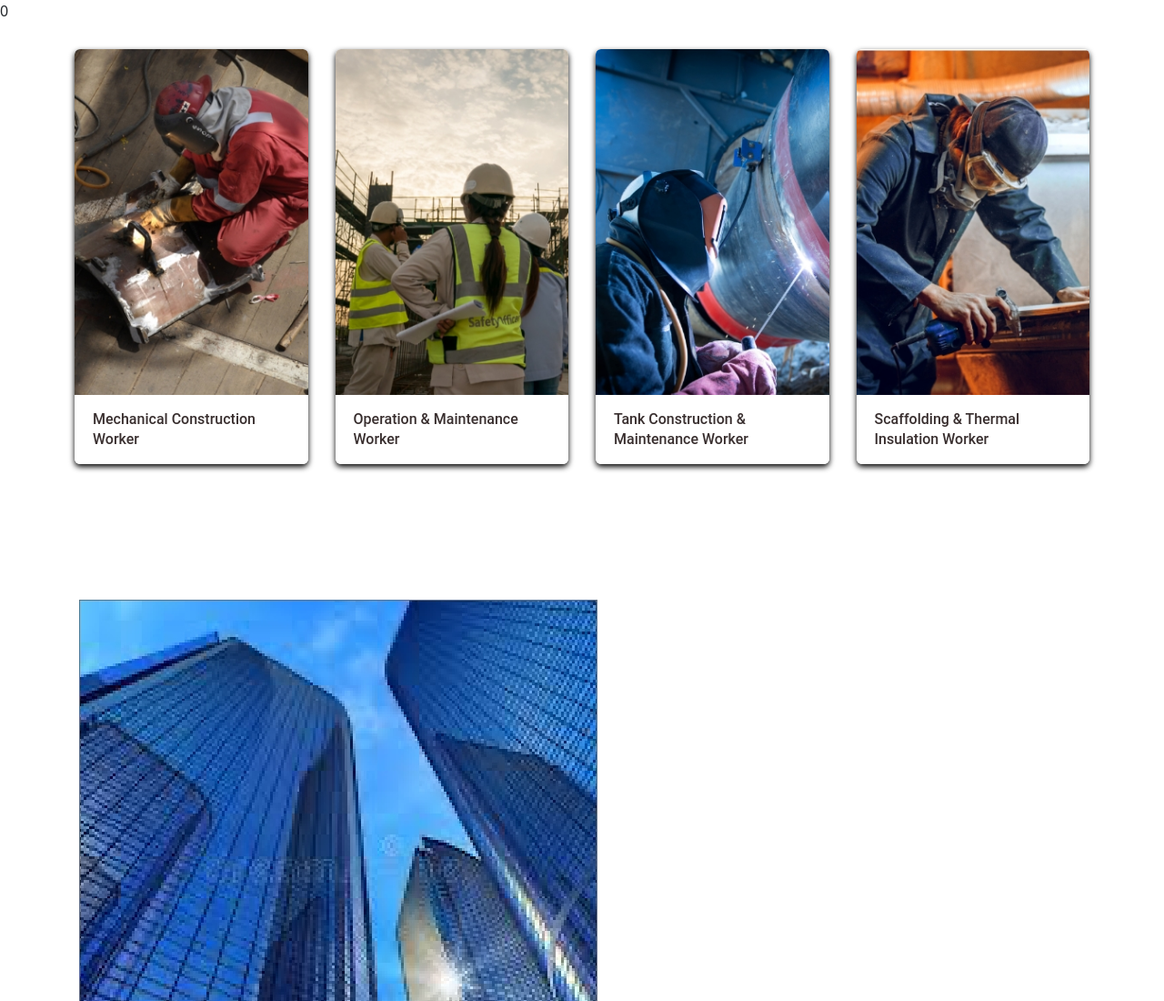
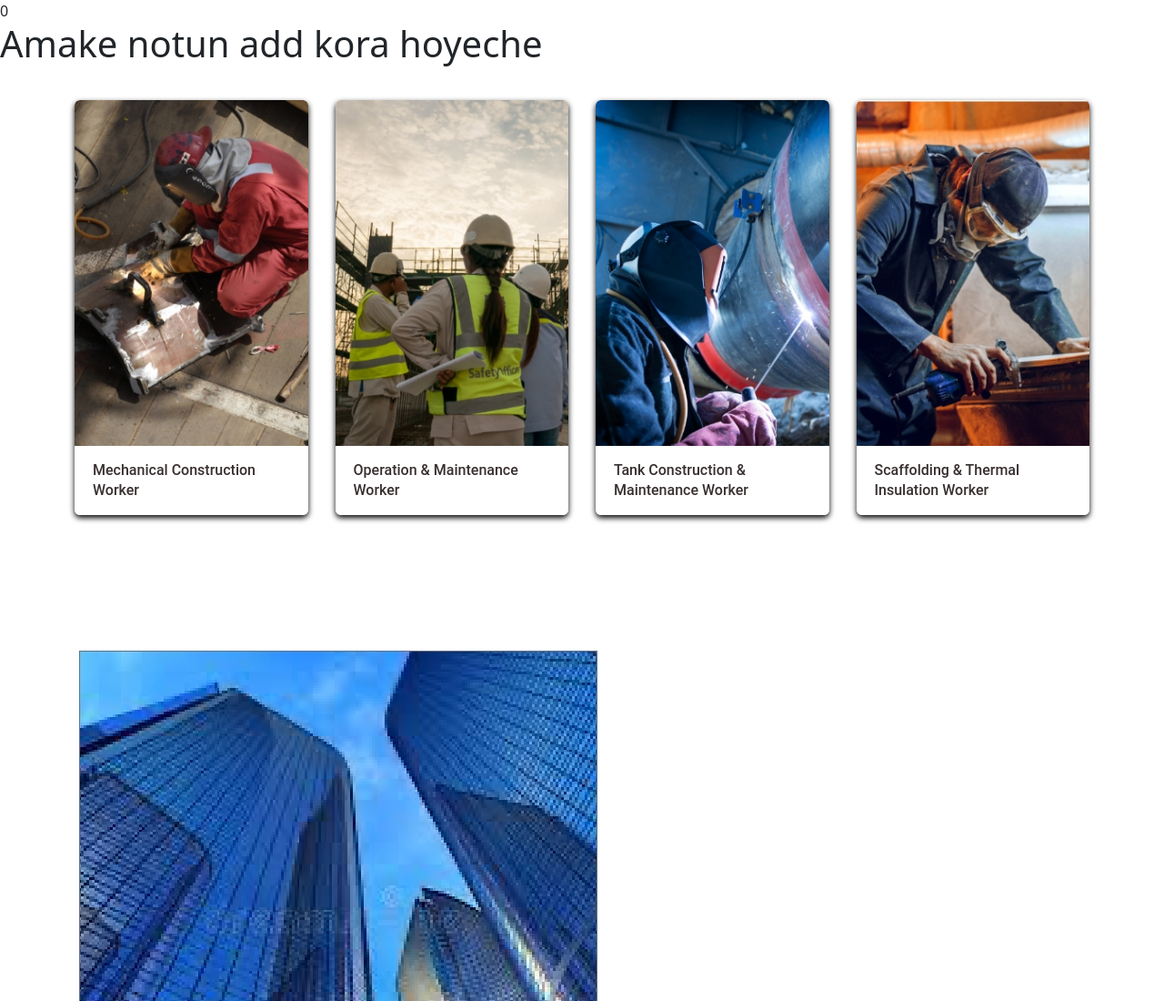
Before and after one commit to shohely1710/SIMPLE_XD_TO_HTML, a plain HTML site: page index.html in a window 1280 px wide. Shown: the top 1100 px of the page at 91% size. Drawn offline with nearby package versions, Linux system fonts and the light colour scheme.

Commit message:
add new for practice pull request

```diff
--- a/index.html
+++ b/index.html
@@ -20,6 +20,7 @@
   </head>
   <body>
 
+      <h1>Amake notun add kora hoyeche</h1>
 
        <div class="container">
         <div class="card-deck">
```
